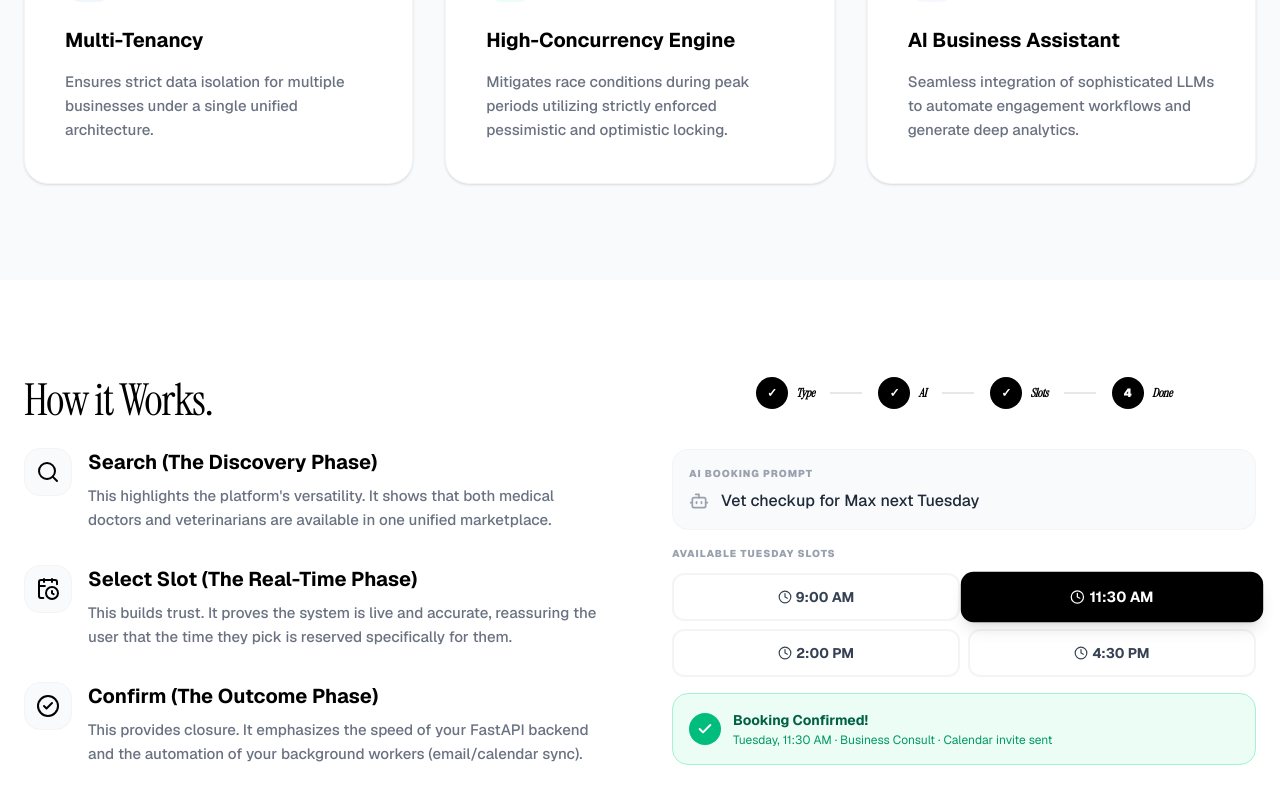
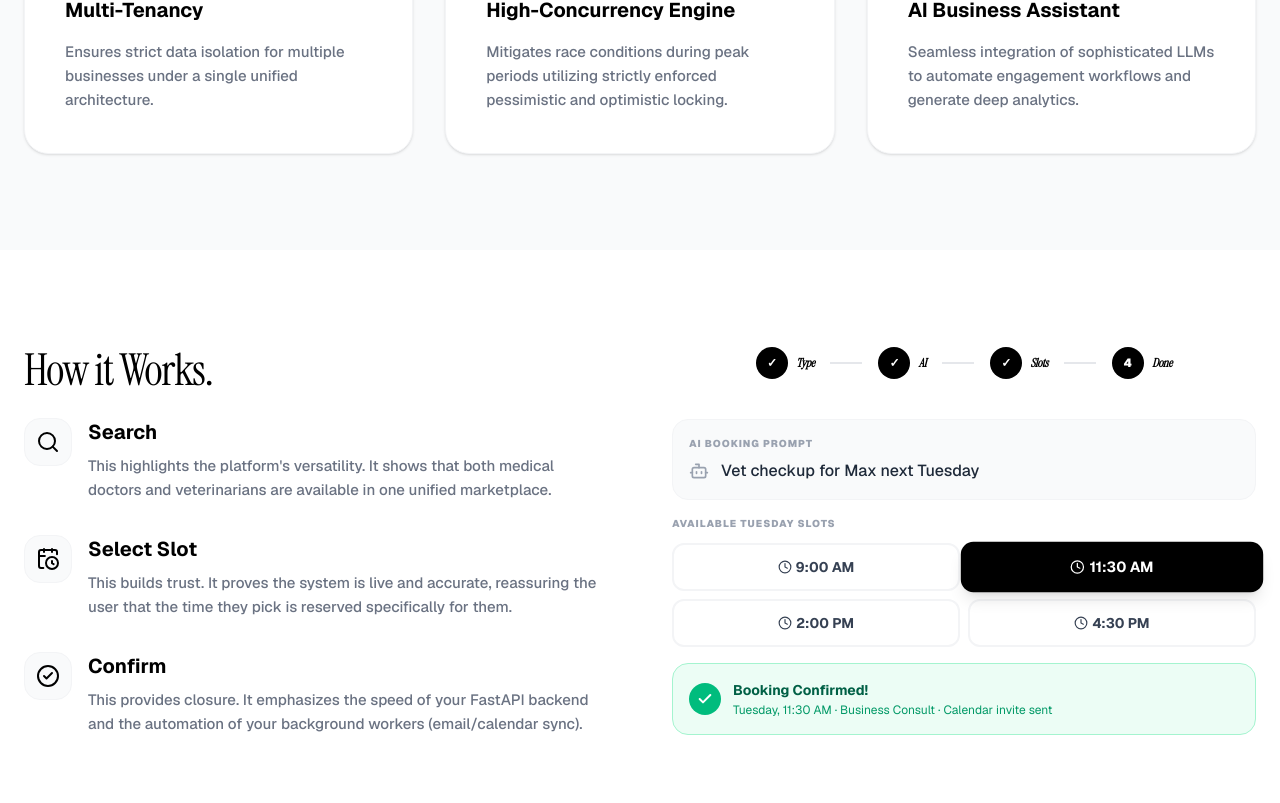
Before and after one commit to FlexSlotCustom0/FlexSlotCustom, a Next.js app in the folder frontend/: page / in a window 1280 px wide. Shown: the part 1746-2549 px from the top of the page. Built offline with nearby package versions, Linux system fonts and the light colour scheme.

Commit message:
Update page.tsx

```diff
--- a/frontend/src/app/page.tsx
+++ b/frontend/src/app/page.tsx
@@ -183,7 +183,6 @@ export default function NotionCalendarClone() {
       <section id="product" className="py-24 bg-gray-50 border-t border-gray-100">
         <div className="max-w-7xl mx-auto px-6">
           <div className="text-center mb-16">
-            <h2 className="text-[12px] font-black tracking-widest uppercase text-gray-400 mb-3">Core Competencies</h2>
             <h3 className="text-4xl md:text-5xl font-serif tracking-tight">Software Engineering Priority</h3>
           </div>
           <div className="grid md:grid-cols-3 gap-8">
@@ -229,7 +228,7 @@ export default function NotionCalendarClone() {
                   <Search className="w-6 h-6 text-black" />
                 </div>
                 <div>
-                  <h4 className="font-bold text-xl">Search (The Discovery Phase)</h4>
+                  <h4 className="font-bold text-xl">Search</h4>
                   <p className="text-gray-500 font-medium text-[15px] mt-2 leading-relaxed">
                     This highlights the platform's versatility. It shows that both medical doctors and veterinarians are available in one unified marketplace.
                   </p>
@@ -241,7 +240,7 @@ export default function NotionCalendarClone() {
                   <CalendarClock className="w-6 h-6 text-black" />
                 </div>
                 <div>
-                  <h4 className="font-bold text-xl">Select Slot (The Real-Time Phase)</h4>
+                  <h4 className="font-bold text-xl">Select Slot</h4>
                   <p className="text-gray-500 font-medium text-[15px] mt-2 leading-relaxed">
                     This builds trust. It proves the system is live and accurate, reassuring the user that the time they pick is reserved specifically for them.
                   </p>
@@ -253,7 +252,7 @@ export default function NotionCalendarClone() {
                   <CheckCircle2 className="w-6 h-6 text-black" />
                 </div>
                 <div>
-                  <h4 className="font-bold text-xl">Confirm (The Outcome Phase)</h4>
+                  <h4 className="font-bold text-xl">Confirm</h4>
                   <p className="text-gray-500 font-medium text-[15px] mt-2 leading-relaxed">
                     This provides closure. It emphasizes the speed of your FastAPI backend and the automation of your background workers (email/calendar sync).
                   </p>
```
